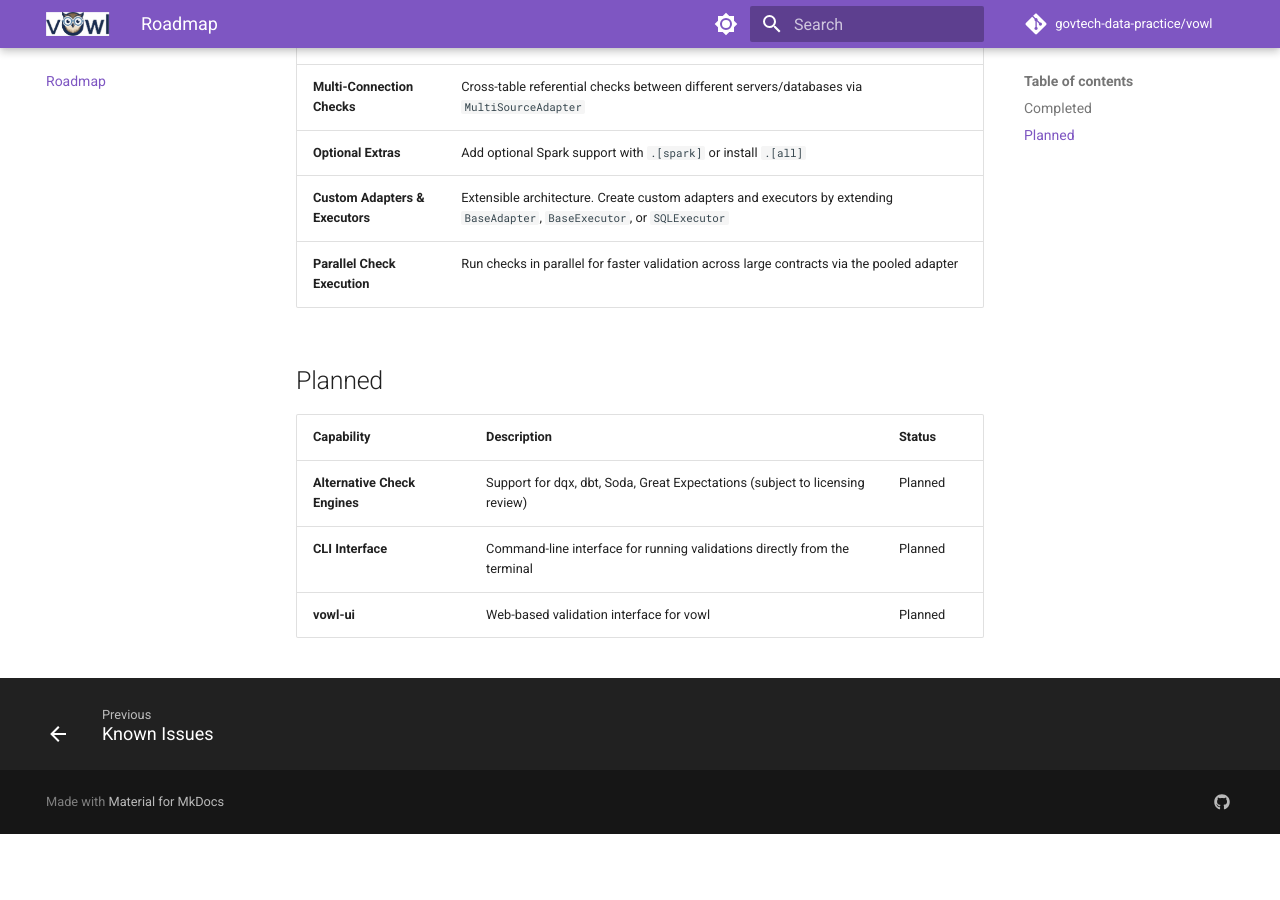
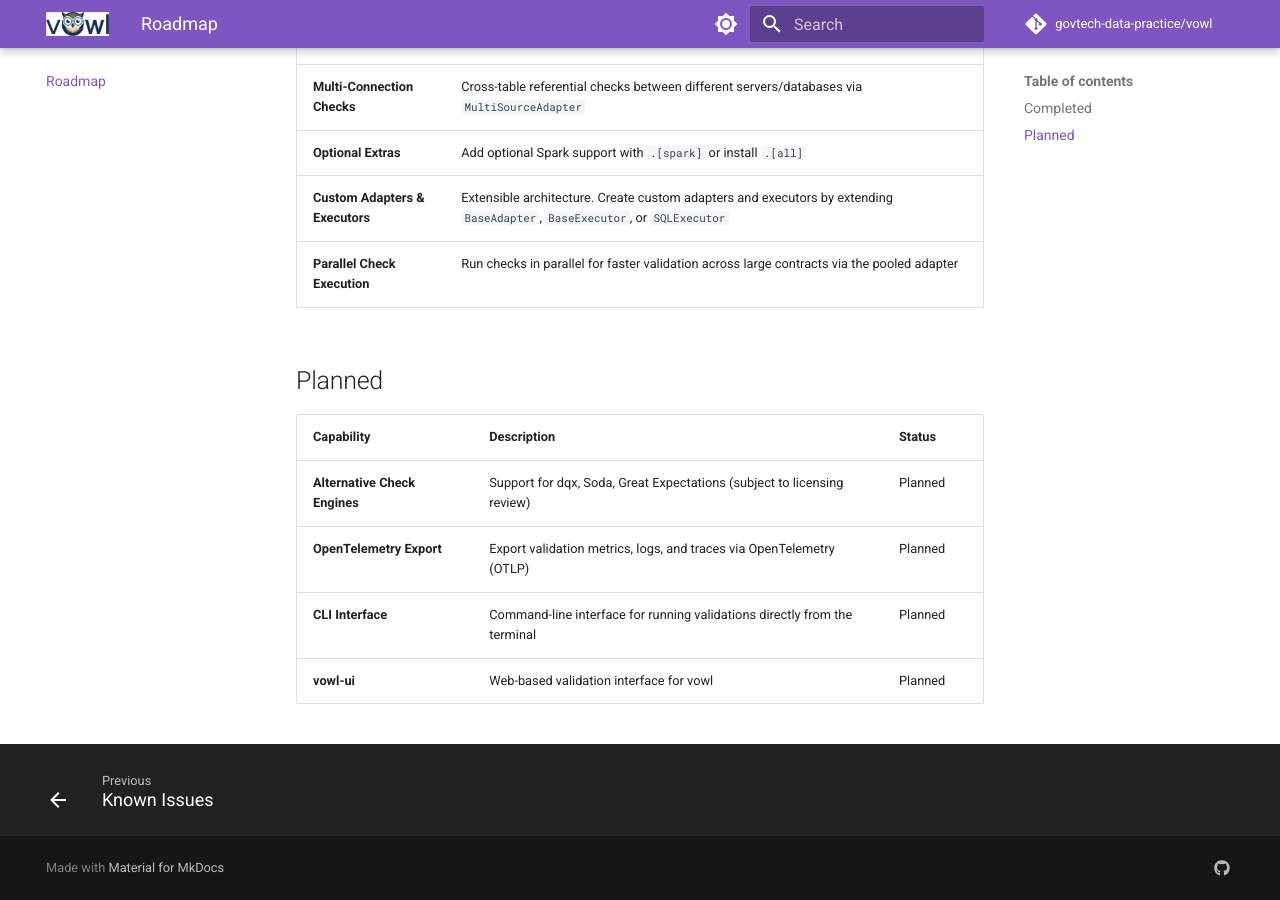
Before and after one commit to govtech-data-practice/vowl, an MkDocs documentation site: the page built from docs/roadmap.md, in a window 1280 px wide and 900 px high, scrolled down 788 px. Built offline with MkDocs 1.6.1 and Material for MkDocs 9.7.7, drawn with Linux system fonts in a browser that asks for light colours; comment, search, counter and statistics services are not loaded; before the commit the page ends 1622 px from its top, so only the background shows below that.

Commit message:
Release 0.0.6 (#62)
Changelog for 0.0.6: ODCS v3.2.0 support (#60); enum, relationships/foreignKey,
and native array auto-checks (#61); security fixes (#55, #59); docs governance
(#57, #58); and dependency bumps (#48-#53).

Also refreshes the roadmap (adds OpenTelemetry Export, drops dbt), applies minor
prose/comment polish, and re-executes the multiple-sources example notebook so
its committed outputs reflect the new auto-checks.

Co-authored-by: Claude Opus 4.8 <noreply@anthropic.com>

```diff
--- a/docs/roadmap.md
+++ b/docs/roadmap.md
@@ -25,8 +25,9 @@ description: >-
 
 ## Planned
 
-| Capability                    | Description                                                                  | Status  |
-| ----------------------------- | ---------------------------------------------------------------------------- | ------- |
-| **Alternative Check Engines** | Support for dqx, dbt, Soda, Great Expectations (subject to licensing review) | Planned |
-| **CLI Interface**             | Command-line interface for running validations directly from the terminal    | Planned |
-| **vowl-ui**                   | Web-based validation interface for vowl                                      | Planned |
+| Capability                    | Description                                                               | Status  |
+| ----------------------------- | ------------------------------------------------------------------------- | ------- |
+| **Alternative Check Engines** | Support for dqx, Soda, Great Expectations (subject to licensing review)   | Planned |
+| **OpenTelemetry Export**      | Export validation metrics, logs, and traces via OpenTelemetry (OTLP)      | Planned |
+| **CLI Interface**             | Command-line interface for running validations directly from the terminal | Planned |
+| **vowl-ui**                   | Web-based validation interface for vowl                                   | Planned |
```
Also changed, not shown: CHANGELOG.md (+24 -0 lines), README.md (+6 -5 lines), docs/contracts.md (+2 -2 lines), 4 other files.
